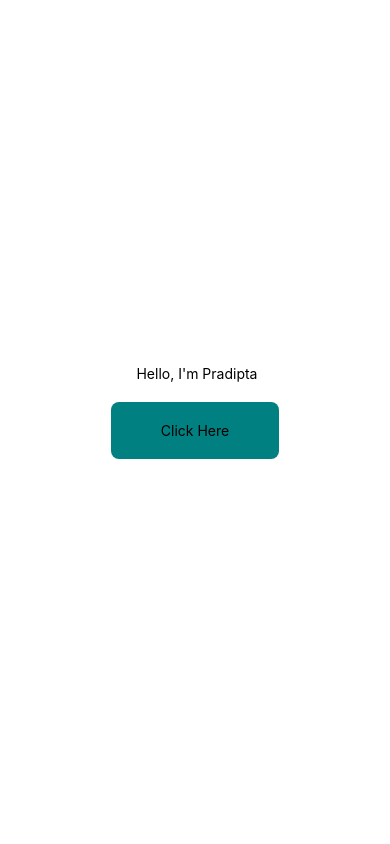
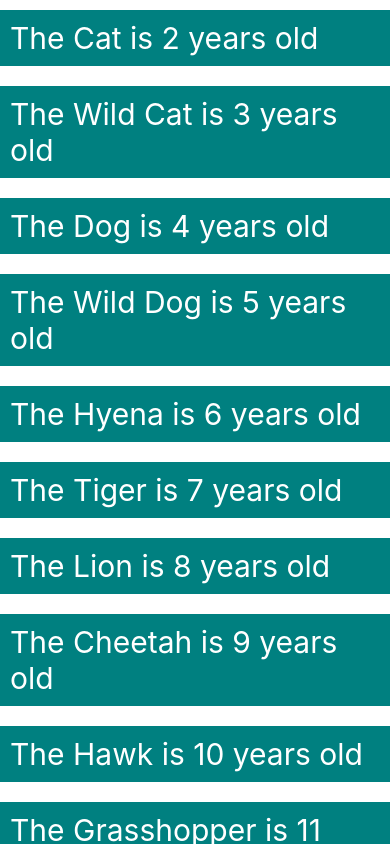
Before and after one commit to pradiptapaa/learnrn, a React Native app: screen / in a window 390 px wide. Built offline with nearby package versions, Linux system fonts and the light colour scheme.

Commit message:
learn-flatlist

```diff
--- a/App.js
+++ b/App.js
@@ -1,9 +1,11 @@
 import React from 'react'
 import MainScreen from './src/screen/MainScreen';
+import ListScreen from './src/screen/ListScreen';
 
 const App =() =>{
   return(
-    <MainScreen/>
+    // <MainScreen/>
+    <ListScreen/>
   )
 }
 
--- /dev/null
+++ b/src/screen/ListScreen.js
@@ -0,0 +1,39 @@
+import React from 'react'
+import { FlatList, Text, StyleSheet } from 'react-native';
+
+const ListScreen = () => {
+    const animals = [
+        { type: 'Cat', age:'2' },
+        { type: 'Wild Cat' , age:'3' },
+        { type: 'Dog' , age:'4' },
+        { type: 'Wild Dog' , age:'5' },
+        { type: 'Hyena' , age:'6' },
+        { type: 'Tiger' , age:'7' },
+        { type: 'Lion' , age:'8' },
+        { type: 'Cheetah' , age:'9' },
+        { type: 'Hawk' , age:'10' },
+        { type: 'Grasshopper', age:'11' }
+    ];
+    return (
+        <FlatList
+            data={animals}
+            renderItem={({ item }) => {
+                return <Text style={styles.text}>The {item.type} is {item.age} years old</Text>
+            }} />
+    )
+};
+
+const styles = StyleSheet.create({
+    text:{
+        color:'white',
+        paddingHorizontal:10,
+        paddingVertical:10,
+        marginVertical:10,
+        fontSize:30,
+        backgroundColor:'teal'
+    }
+})
+
+
+
+export default ListScreen;
```
